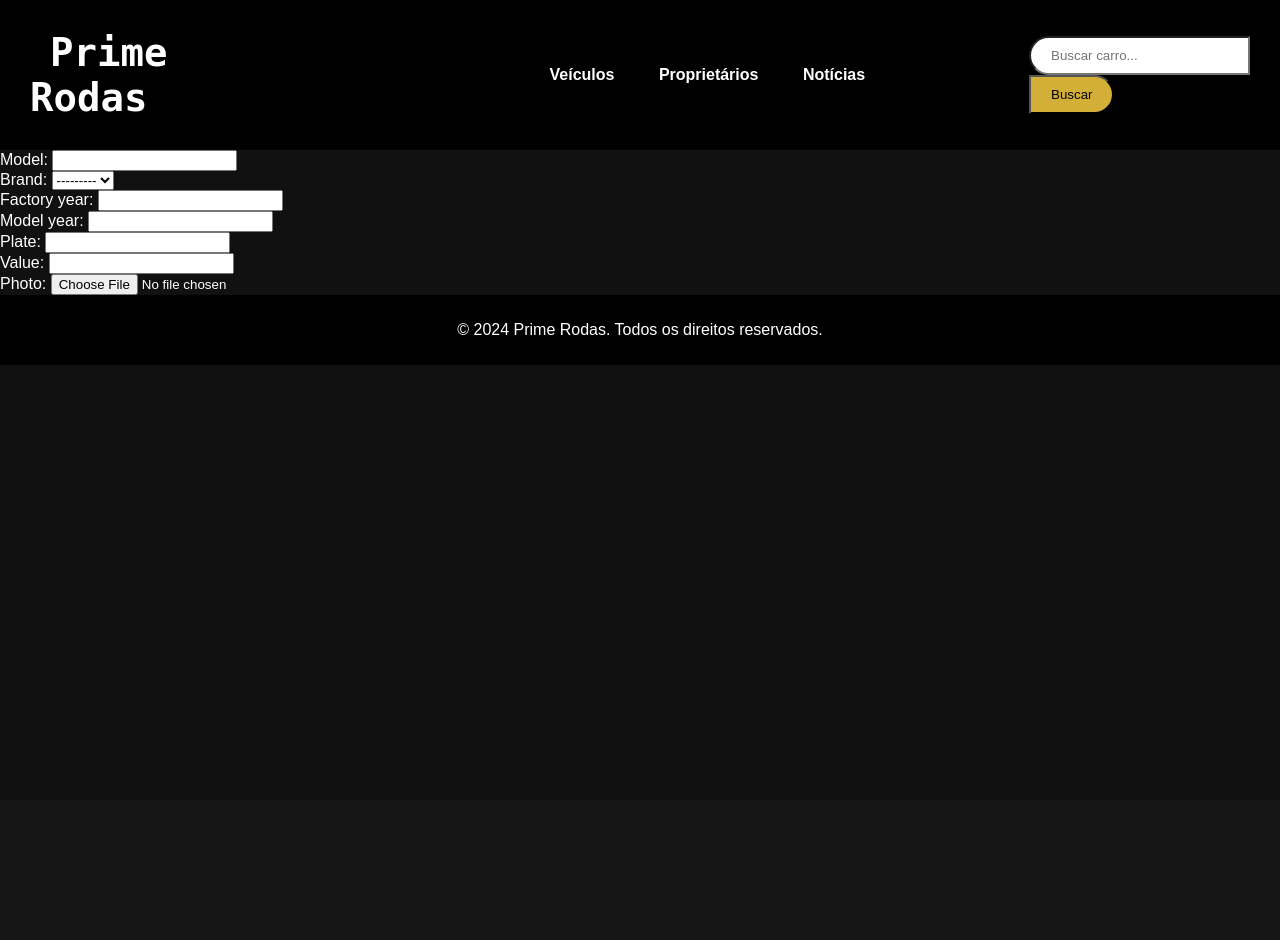
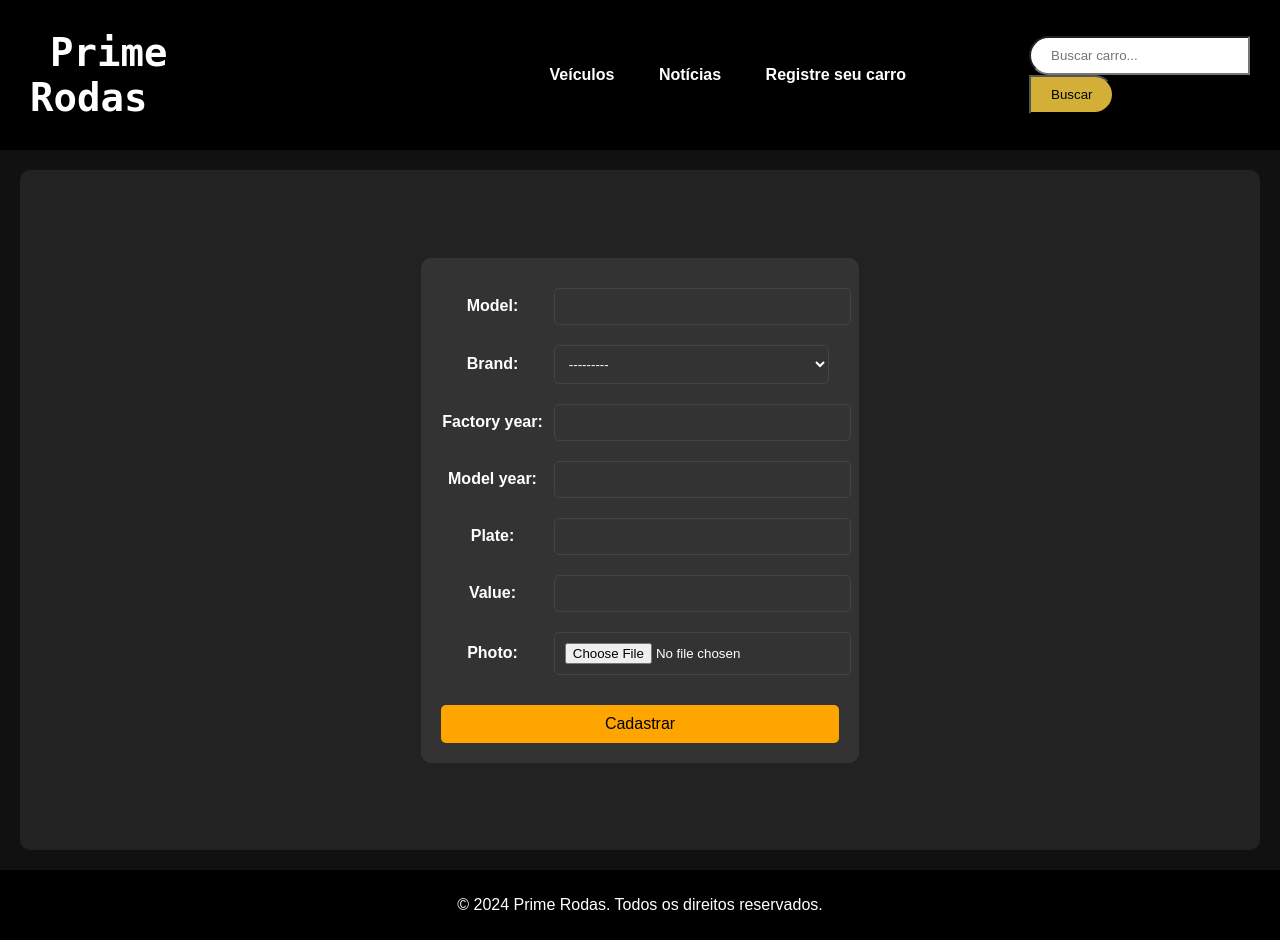
Before and after one commit to RenanFumis/PrimeRodas, a Django app: page /new_car/ in a window 1280 px wide. Before the commit the page ends 365 px from the top, so only its background shows below. Run offline with Django 5.2, Linux system fonts and the light colour scheme; data that the repository does not hold is empty.

Commit message:
criamos o form e customizamos ele, tabem ajustamos as páginas do projeto

```diff
--- a/app/templates/base.html
+++ b/app/templates/base.html
@@ -14,12 +14,12 @@
     <header>
         <div class="cabecalho">
             <nav class="start">
-                <a class="logo" href="#">Prime Rodas</a>
+                <a class="logo" href="{% url 'cars_list' %}">Prime Rodas</a>
             </nav>
             <nav class="center">
                 <a href="#">Veículos</a>
-                <a href="#">Proprietários</a>
                 <a href="#">Notícias</a>
+                <a href="{% url 'new_car' %}">Registre seu carro</a>
             </nav>
             <nav class="end">
                 <form method="GET" action="{% url 'cars_list' %}">
@@ -32,14 +32,14 @@
         </div>
     </header>
 
-{% block content %}
-{% endblock %}
+    {% block content %}
+    {% endblock %}
 
 
 
     <footer>
-      <p>&copy; 2024 Prime Rodas. Todos os direitos reservados.</p>
-  </footer>
+        <p>&copy; 2024 Prime Rodas. Todos os direitos reservados.</p>
+    </footer>
 </body>
 
 </html>
--- a/cars/forms.py
+++ b/cars/forms.py
@@ -1,5 +1,5 @@
 from django import forms
-from cars.models import Brand
+from cars.models import Brand, Car
 
 # Aqui estamos criando um formulário para o modelo Car
 class CarForm(forms.Form):
@@ -10,3 +10,17 @@ class CarForm(forms.Form):
     plate = forms.CharField(max_length=10)
     value = forms.FloatField()
     photo = forms.ImageField()
+
+
+    def save(self):
+        car = Car(
+            model = self.cleaned_data['model'],
+            brand = self.cleaned_data['brand'],
+            factory_year = self.cleaned_data['factory_year'],
+            model_year = self.cleaned_data['model_year'],
+            plate = self.cleaned_data['plate'],
+            value = self.cleaned_data['value'],
+            photo = self.cleaned_data['photo'],
+        )
+        car.save()
+        return car
--- a/cars/static/css/style.css
+++ b/cars/static/css/style.css
@@ -48,6 +48,13 @@ header {
 .container {
   display: flex;
   flex-wrap: wrap;
+  padding: 20px;
+}
+
+.container_forms{
+  display: grid;
+  grid-template-columns: 1fr 1fr;
+  gap: 20px;
   padding: 20px;
 }
 .main-car {
@@ -148,6 +155,70 @@ footer {
   }
 }
 
+.custom-form-container {
+  display: flex;
+  justify-content: center;
+  align-items: center;
+  min-height: calc(100vh - 160px); /* Altura total da tela menos os headers e footers */
+  background-color: #222; /* Fundo do container */
+  padding: 20px;
+  border-radius: 10px;
+  margin: 20px;
+}
+
+.custom-container-forms {
+  display: grid;
+  grid-template-columns: 1fr;
+  gap: 20px;
+  background-color: #333; /* Fundo do formulário */
+  padding: 20px;
+  border-radius: 10px;
+}
+
+.custom-table {
+  width: 100%;
+  border-collapse: collapse;
+}
+
+.custom-table td {
+  padding: 10px;
+  font-size: 1em;
+}
+
+.custom-container-forms input[type="text"],
+.custom-container-forms input[type="number"],
+.custom-container-forms select,
+.custom-container-forms input[type="file"] {
+  width: 100%;
+  padding: 10px;
+  border: 1px solid #444;
+  border-radius: 5px;
+  background-color: #333;
+  color: white;
+}
+
+.custom-container-forms input[type="text"]::placeholder,
+.custom-container-forms input[type="number"]::placeholder,
+.custom-container-forms select::placeholder,
+.custom-container-forms input[type="file"]::placeholder {
+  color: #ccc;
+}
+
+.custom-submit-btn {
+  background-color: #ffa500;
+  color: black;
+  padding: 10px 20px;
+  border: none;
+  border-radius: 5px;
+  cursor: pointer;
+  font-size: 1em;
+  transition: background-color 0.3s;
+}
+
+.custom-submit-btn:hover {
+  background-color: #ff8c00;
+}
+
 /* Para telas de celular */
 @media (max-width: 600px) {
   .cabecalho {
--- a/cars/templates/new_car.html
+++ b/cars/templates/new_car.html
@@ -1,9 +1,13 @@
 {% extends "base.html" %}
 
 {% block content %}
-<form action="" method="post" enctype="multipart/form-data">
-    {% csrf_token %}
-
-    {{ new_car_form }}
-</form>
+<div class="custom-form-container">
+    <form action="" method="post" enctype="multipart/form-data" class="custom-container-forms">
+        {% csrf_token %}
+        <table class="custom-table">
+          {{ new_car_form.as_table }}
+        </table>
+        <button type="submit" class="custom-submit-btn">Cadastrar</button>
+    </form>
+</div>
 {% endblock %}
--- a/cars/views.py
+++ b/cars/views.py
@@ -1,4 +1,4 @@
-from django.shortcuts import render
+from django.shortcuts import render, redirect
 from cars.models import Car
 from cars.forms import CarForm
 
@@ -29,11 +29,20 @@ def cars_view(request):
     )
 
 def new_car_view(request):
-    new_car_form = CarForm()
-    return render(
-        request,
-        'new_car.html',
-        {
-            'new_car_form': new_car_form,
-        }
-        )
+    if request.method == 'POST':
+        new_car_form = CarForm(request.POST, request.FILES)
+        if new_car_form.is_valid():
+            new_car_form.save()
+            return redirect('cars_list')
+
+
+
+    else:
+        new_car_form = CarForm()
+        return render(
+            request,
+            'new_car.html',
+            {
+                'new_car_form': new_car_form,
+            }
+            )
```
